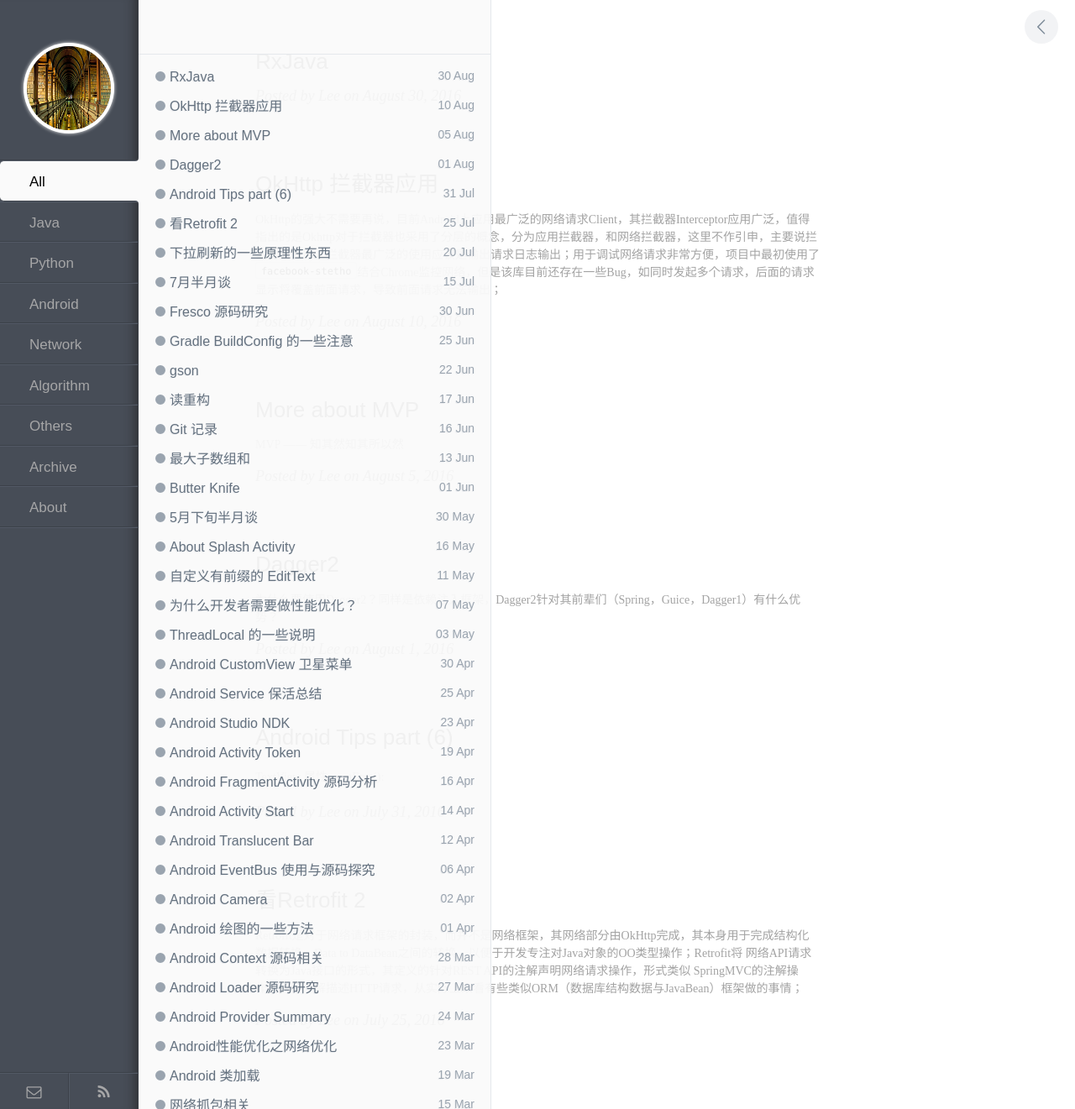
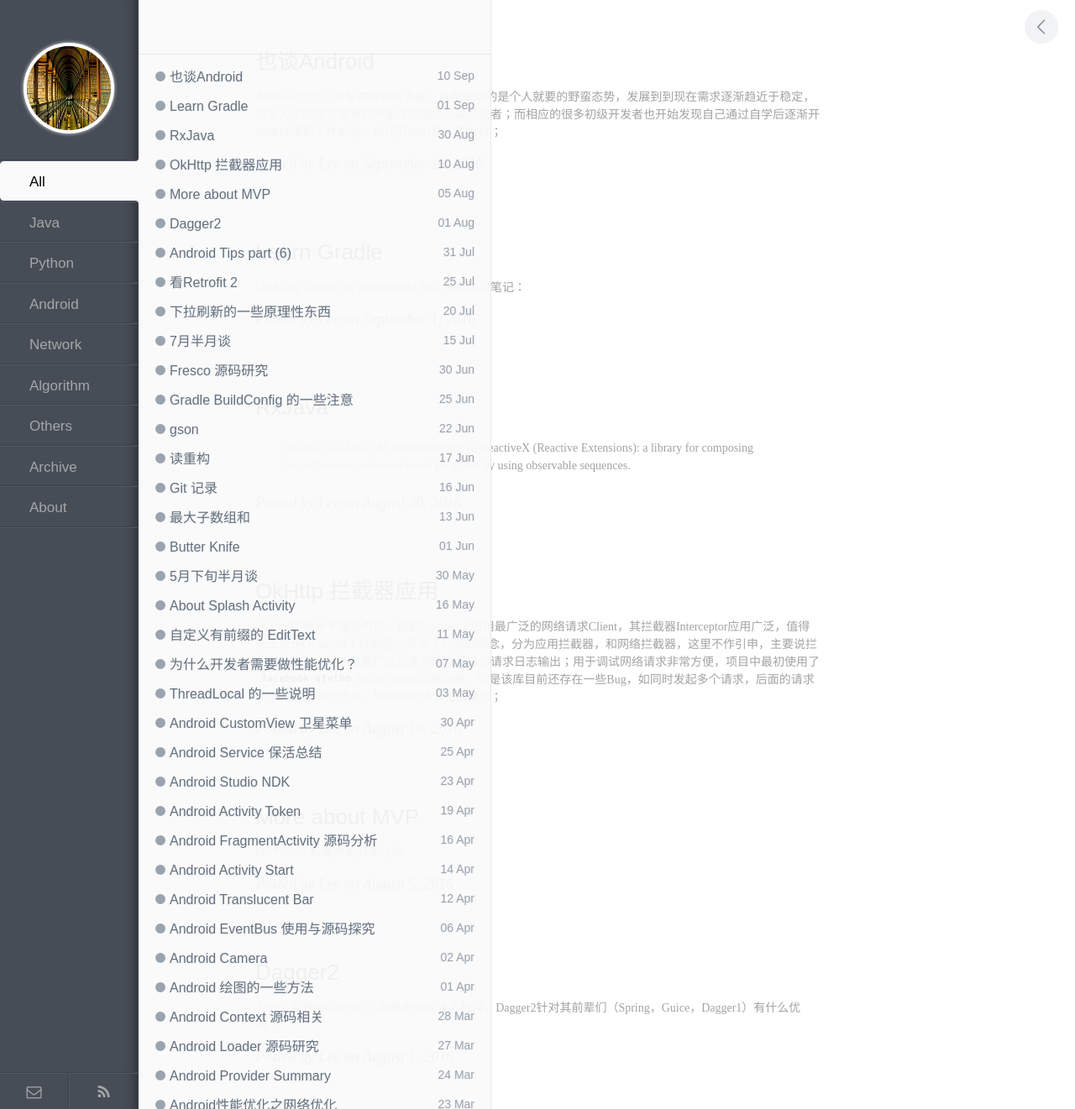
Before and after one commit to enlipan/enlipan.github.io, a Jekyll site: the page built from index.html, in a window 1280 px wide. Shown: the whole page at 84% size. Built offline with Jekyll 4.4.1, drawn with Linux system fonts in a browser that asks for light colours; nearby versions of some CDN libraries; the list of posts is cut into pages by our own code; comment, search, counter and statistics services are not loaded.

Commit message:
post page talk android

```diff
--- a/_posts/2016-06-22-use-gson.md
+++ b/_posts/2016-06-22-use-gson.md
@@ -140,6 +140,24 @@ gson.toJson(foo, fooType);
 {% endhighlight %}
 
 
+#### Gson的序列化与反序列化：
+
+序列化： JavaBean to  Json
+
+反序列化： Json to  JavaBean
+
+1. [SerializedName](https://google.github.io/gson/apidocs/com/google/gson/annotations/SerializedName.html) 注解：
+
+*  value字段    —— 序列化 或 反序列化均有效
+*  alternate 字段—— 仅当反序列时有效
+
+利用两个字段，可以灵活配置Model适用于多种Json情况，而省略一些Model类型；
+
+
+2.  JsonSerializer 的自定义使用实现序列化 以及 JsonDeserializer 的反序列化得到JaveBean
+
+3.  高效的TypeAdapter的序列化与反序列化，TypeAdapter的使用正是去掉了JsonElement转换中间层，直接用流来解析数据，conger提高解析效率。
+
 ####  其他自定义高级属性
 
 *  Custom Serialization and Deserialization
--- a/_posts/2016-08-30-rxjava-intro.md
+++ b/_posts/2016-08-30-rxjava-intro.md
@@ -3,3 +3,30 @@ layout: post
 title:  RxJava
 category: android
 ---
+
+>  RxJava is a Java VM implementation of ReactiveX (Reactive Extensions): a library for composing asynchronous and event-based programs by using observable sequences.
+
+> ReactiveX is a library for composing asynchronous and event-based programs by using observable sequences.
+> The ReactiveX Observable model allows you to treat streams of asynchronous events with the same sort of simple, composable operations that you use for collections of data items like arrays. It frees you from tangled webs of callbacks, and thereby makes your code more readable and less prone to bugs.
+
+### Rx 优势
+
+
+
+### 概念
+
+
+
+
+
+
+
+
+
+
+
+---
+
+[ReactiveX - intro](http://reactivex.io/intro.html)
+
+[ReactiveX/RxJava文档中文版](https://mcxiaoke.gitbooks.io/rxdocs/content/)
--- /dev/null
+++ b/_posts/2016-09-01-learn-gradle.md
@@ -0,0 +1,26 @@
+---
+layout: post
+title:  Learn Gradle
+category: android
+---
+
+UDACity  Gralde For Android and Java 课程学习笔记：
+
+### Groovy
+
+#### 数据类型
+
+
+#### 语法
+
+
+#### 关键字
+
+
+
+
+
+---
+
+
+[Syntax - Groovy](http://groovy-lang.org/syntax.html)
--- /dev/null
+++ b/_posts/2016-09-10-talk-something-about-android.md
@@ -0,0 +1,24 @@
+---
+layout: post
+title:  也谈Android
+category: android
+---
+
+Android 经过三年左右的野蛮发展，从刚开始的是个人就要的野蛮态势，发展到到现在需求逐渐趋近于稳定，对于人才的需求更多的开始仅仅面向高端开发者；而相应的很多初级开发者也开始发现自己通过自学后逐渐开始难以得到工作机会，市场开始对新人不友好；
+
+事实上，我觉得这对于我们已经入行的人来说，也是一个信号，一般稳定之后就是大戏开场的时候，已经入行的行内人势必开始内部竞争，谁是大牛，谁的学习能力强，行内的这些人也会逐渐开始拉开差距，因为新入行的菜鸟开始变少，这时候老的菜鸟的对比者也势必减少，市场是真实而残酷的，老的菜鸟和老的大牛一旦对比起来差距将是明显的；
+
+事实上，我处在一个危险的边缘，我从去年毕业之时踩着门槛入门，到今天已经不能称之为新人，但从经验而谈，对于那些工作三年以上的Android开发者而言，我势必经验有所不足，这是我的劣势，自己也应该要有危机感，自己想了想应该有两个维度去提升：
+
+#### 纵向深化
+
+所谓的纵向，必然是在Android所在的领域内，对于相关的Android整个应用架构的理解，整个Android系统的了解进一步深入；多看，多读，多想，无论是架构还是开源框架，解决的一些问题要有自己的理解，进一步提炼自己的知识结构，从Android的编程实践提炼一些核心理念，编程的实践势必有相通的，如重构以及方案实现等等，退一万步说，哪一天真的不做Android开发，可以短期内揣着这些核心理念，换一个方向继续前进，刀可以用来砍树，也可以用来劈柴；
+
+#### 横向拓展
+
+横向拓展，我理解的是知识的广度，做Web开始时流行全栈开发，服务器以及前端，而做移动开发则偏向于大前端的整体解决方案，而目前的技术趋势也在疯狂强调跨平台，Android，IOS，H5甚至热门的ReactNative,都在强调跨平台，那么横向拓展也势必有很大的用处，甚至可以尝试多语言，Java自不必说，而利用Python动态语言可以做辅助工作，生活，前端的JS目前已经成为最热门语言，也是前后端通吃的语言（Node.js）,以及Shell脚本等等组合一方面可以提升自己知识的广度，辅助纵向编程中发现编程实践的核心理念，进一步也让自己在茫茫多的Android开发中更加显眼；
+
+
+突然，有一种大战在即的感觉...
+
+依旧还有很多要做的工作...
```
Also changed, not shown: other parts of _posts/2016-06-22-use-gson.md (+2 -0 lines).
